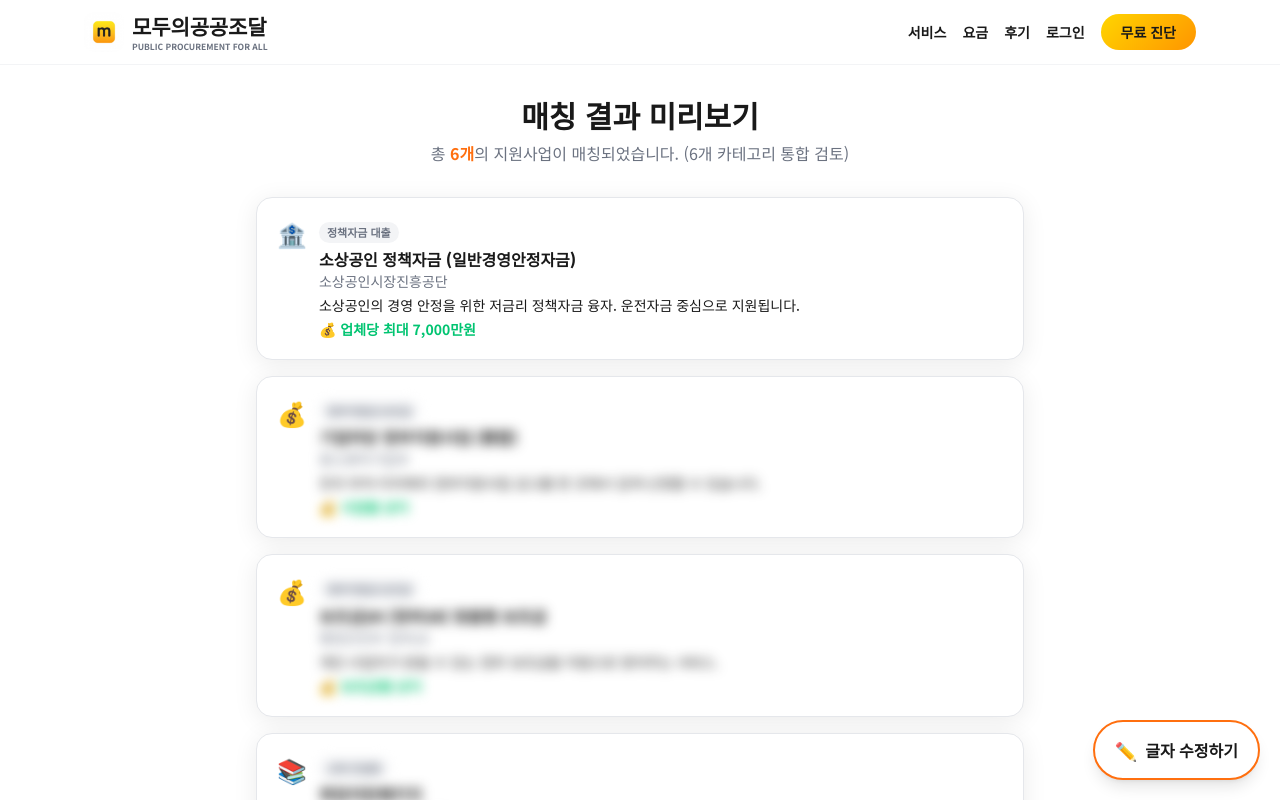
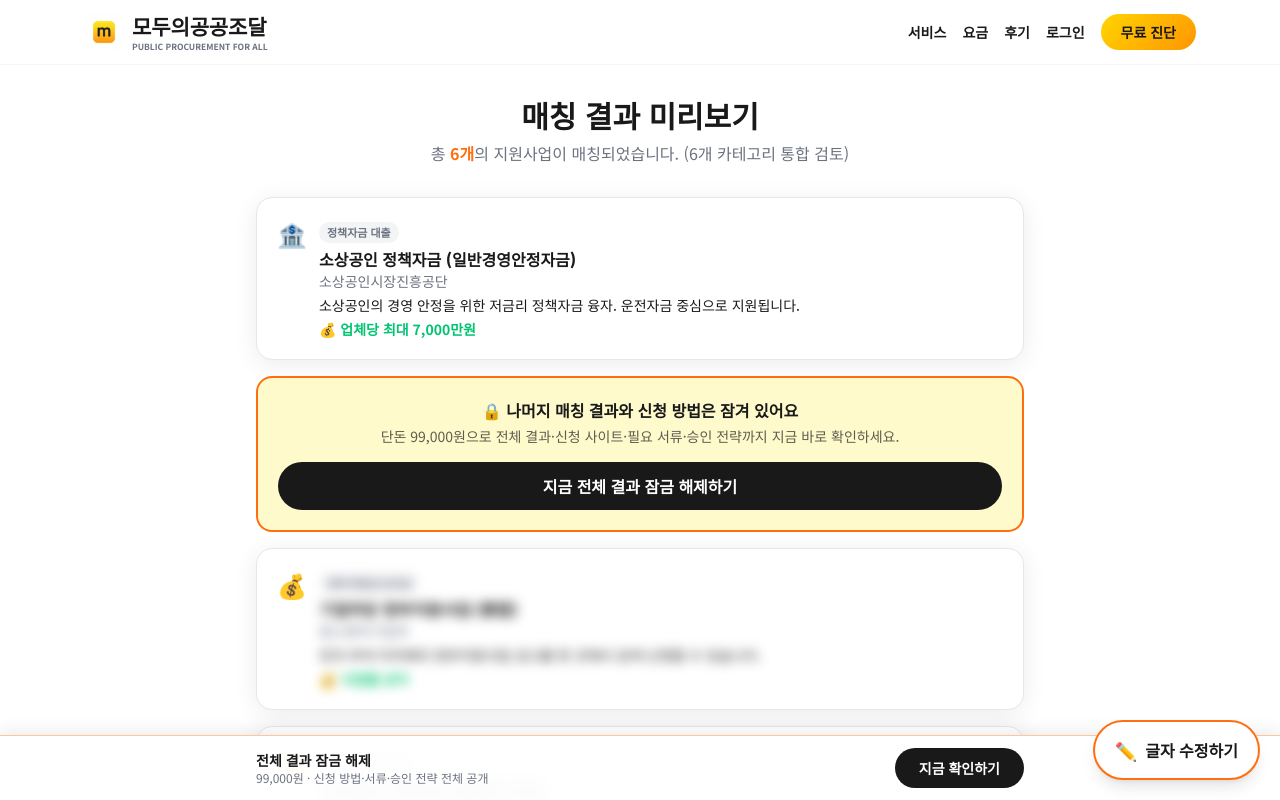
Before and after one commit to ppfa26/PPFA26, a Next.js app: page /matching-preview in a window 1280 px wide. Shown: the top 800 px of the page. Built offline with nearby package versions, Linux system fonts and the light colour scheme; a web font is replaced by a local one.

Commit message:
매칭결과: 하단CTA Editable화 + 첫자금밑 인라인배너 + sticky 결제바 / 결제: 데모 우회버튼 추가

```diff
--- a/src/app/matching-preview/page.tsx
+++ b/src/app/matching-preview/page.tsx
@@ -5,6 +5,7 @@ import Link from "next/link";
 import Header from "@/components/Header";
 import Footer from "@/components/Footer";
 import PageShell from "@/components/PageShell";
+import Editable from "@/components/Editable";
 import { matchPrograms, MatchResult } from "@/lib/matching";
 import { CATEGORY_META } from "@/lib/programs";
 
@@ -26,7 +27,8 @@ export default function MatchingPreview() {
   return (
     <PageShell pageKey="matching-preview">
       <Header />
-      <main className="px-4 py-8">
+      {/* 하단 여백(pb-28)으로 sticky 바에 콘텐츠가 가려지지 않게 */}
+      <main className="px-4 pb-28 pt-8">
         <div className="mx-auto max-w-3xl">
           <div className="text-center">
             <h1 className="text-2xl font-extrabold text-brand-dark sm:text-3xl">
@@ -42,10 +44,8 @@ export default function MatchingPreview() {
               const meta = CATEGORY_META[r.program.category];
               const locked = i >= 1; // 첫 결과만 공개, 나머지는 블러
               return (
-                <div
-                  key={r.program.id}
-                  className="relative rounded-2xl border border-gray-200 bg-white p-5 shadow-card"
-                >
+                <div key={r.program.id}>
+                  <div className="relative rounded-2xl border border-gray-200 bg-white p-5 shadow-card">
                     <div className="flex items-start gap-3">
                       <span className="text-2xl">{meta.icon}</span>
                       <div className={locked ? "blur-locked flex-1" : "flex-1"}>
@@ -59,27 +59,84 @@ export default function MatchingPreview() {
                       </div>
                     </div>
                   </div>
+
+                  {/* 첫 번째 자금 바로 밑에 결제 유도 인라인 배너 */}
+                  {i === 0 && (
+                    <div className="mt-4 rounded-2xl border-2 border-brand-orange bg-brand-yellow/20 p-5">
+                      <Editable
+                        id="preview-inline-title"
+                        as="p"
+                        className="text-center text-base font-extrabold text-brand-dark"
+                      >
+                        🔒 나머지 매칭 결과와 신청 방법은 잠겨 있어요
+                      </Editable>
+                      <Editable
+                        id="preview-inline-sub"
+                        as="p"
+                        className="mt-1 text-center text-sm text-brand-dark/70"
+                      >
+                        단돈 99,000원으로 전체 결과·신청 사이트·필요 서류·승인 전략까지 지금 바로 확인하세요.
+                      </Editable>
+                      <Editable
+                        id="preview-inline-cta"
+                        as="a"
+                        href="/pricing"
+                        className="mt-4 block rounded-full bg-brand-dark py-3 text-center font-bold text-white transition hover:opacity-90"
+                      >
+                        지금 전체 결과 잠금 해제하기
+                      </Editable>
+                    </div>
+                  )}
+                </div>
               );
             })}
           </div>
 
-          {/* 결제 유도 */}
+          {/* 결제 유도 (하단 큰 배너 · 인라인 수정 가능) */}
           <div className="mt-8 rounded-3xl bg-brand-grad p-8 text-center">
-            <h2 className="text-xl font-black text-brand-dark">
+            <Editable id="preview-cta-title" as="h2" className="text-xl font-black text-brand-dark">
               전체 매칭 결과와 신청 방법이 궁금하신가요?
-            </h2>
-            <p className="mt-2 text-sm text-brand-dark/70">
+            </Editable>
+            <Editable id="preview-cta-sub" as="p" className="mt-2 text-sm text-brand-dark/70">
               신청 사이트·필요 서류·승인 확률 전략까지, 99,000원으로 모두 확인하세요.
-            </p>
-            <Link href="/pricing" className="mt-5 inline-block rounded-full bg-brand-dark px-8 py-3 font-bold text-white hover:opacity-90">
+            </Editable>
+            <Editable
+              id="preview-cta-button"
+              as="a"
+              href="/pricing"
+              className="mt-5 inline-block rounded-full bg-brand-dark px-8 py-3 font-bold text-white hover:opacity-90"
+            >
               상품 보고 전체 결과 확인하기
-            </Link>
-            <p className="mt-3 text-xs text-brand-dark/60">
+            </Editable>
+            <Editable id="preview-cta-note" as="p" className="mt-3 text-xs text-brand-dark/60">
               ⚠️ 자문 서비스 · 승인 보장 없음 · 대행 없음
-            </p>
+            </Editable>
           </div>
         </div>
       </main>
+
+      {/* 스크롤을 따라다니는 하단 고정(sticky) 결제 유도 바 */}
+      <div className="fixed inset-x-0 bottom-0 z-40 border-t border-brand-orange/40 bg-white/95 px-4 py-3 shadow-[0_-4px_16px_rgba(0,0,0,0.08)] backdrop-blur">
+        <div className="mx-auto flex max-w-3xl items-center justify-between gap-3">
+          <div className="min-w-0">
+            <Editable id="preview-sticky-title" as="p" className="truncate text-sm font-extrabold text-brand-dark">
+              전체 결과 잠금 해제
+            </Editable>
+            <Editable id="preview-sticky-sub" as="p" className="truncate text-xs text-brand-gray">
+              99,000원 · 신청 방법·서류·승인 전략 전체 공개
+            </Editable>
+          </div>
+          <Editable
+            id="preview-sticky-cta"
+            as="a"
+            href="/pricing"
+            className="shrink-0 whitespace-nowrap rounded-full bg-brand-dark px-6 py-2.5 text-sm font-bold text-white transition hover:opacity-90"
+          >
+            지금 확인하기
+          </Editable>
+        </div>
+      </div>
+
       <Footer />
     </PageShell>
   );
--- a/src/app/payment/page.tsx
+++ b/src/app/payment/page.tsx
@@ -102,6 +102,32 @@ function PaymentInner() {
     }
   };
 
+  // ⚠️ [데모 전용] 실제 결제 없이 "결제 완료" 처리 후 대시보드로 이동.
+  // 실결제 키(live) 연동 후에는 반드시 이 함수와 아래 버튼을 삭제하세요.
+  const handleDemoPay = async () => {
+    setPaying(true);
+    const orderId = makeOrderId();
+    try {
+      const { data: sessionData } = await supabase.auth.getSession();
+      const user = sessionData.session?.user;
+      if (user) {
+        await supabase.from("payments").insert({
+          user_id: user.id,
+          order_id: orderId,
+          tier,
+          amount: product.price,
+          status: "demo", // 데모 결제 표시(실결제와 구분)
+          payment_key: "DEMO",
+          email: user.email,
+          paid_at: new Date().toISOString(),
+        });
+      }
+    } catch {
+      // 저장 실패해도 데모 흐름은 계속 진행
+    }
+    router.replace("/dashboard");
+  };
+
   return (
     <PageShell pageKey="payment">
       <Header />
@@ -180,6 +206,20 @@ function PaymentInner() {
           {paying ? "결제창을 여는 중..." : `${product.priceLabel} 결제하기`}
         </button>
 
+        {/* ⚠️ [데모 전용 버튼] 실결제 키 연동 후 반드시 삭제 */}
+        <div className="mt-4 rounded-xl border border-dashed border-brand-orange bg-brand-yellow/10 p-3">
+          <p className="mb-2 text-center text-[11px] font-semibold text-brand-orange">
+            🧪 데모 모드 · 실제 결제 없이 화면 흐름을 확인합니다 (배포 시 제거)
+          </p>
+          <button
+            onClick={handleDemoPay}
+            disabled={paying}
+            className="w-full rounded-xl border-2 border-brand-dark bg-white py-2.5 text-sm font-bold text-brand-dark transition hover:bg-brand-dark hover:text-white disabled:opacity-60"
+          >
+            결제했다고 가정하고 다음으로 넘어가기 →
+          </button>
+        </div>
+
         <p className="mt-4 text-center text-xs text-brand-gray">
           결제에 문제가 있나요?{" "}
           <Link href="/pricing" className="underline">플랜 다시 선택하기</Link>
```
Lines whose indentation alone changed are shown as unchanged.
